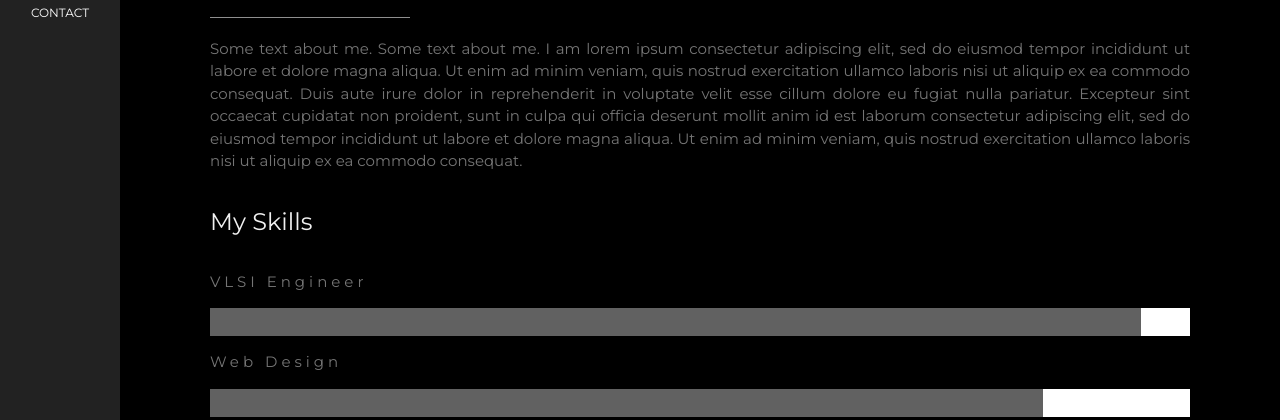
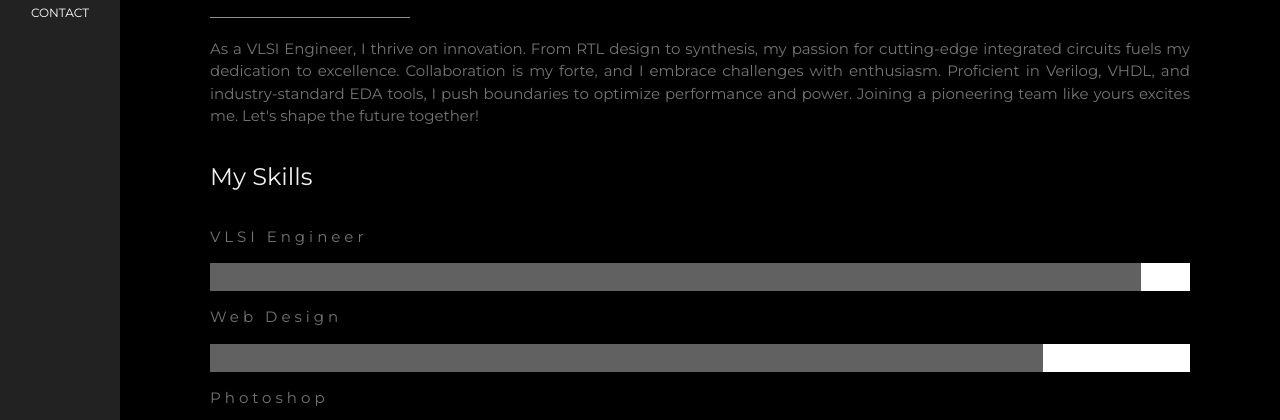
Before and after one commit to maheshrathod09/Resume, a plain HTML site: page index.html in a window 1280 px wide. Shown: the part 380-800 px from the top of the page. Drawn offline with nearby package versions, Linux system fonts and the light colour scheme.

Commit message:
Update index.html

```diff
--- a/index.html
+++ b/index.html
@@ -65,10 +65,9 @@ body, h1,h2,h3,h4,h5,h6 {font-family: "Montserrat", sans-serif}
   <div class="w3-content w3-justify w3-text-grey w3-padding-64" id="about">
     <h2 class="w3-text-light-grey">My Name</h2>
     <hr style="width:200px" class="w3-opacity">
-    <p>Some text about me. Some text about me. I am lorem ipsum consectetur adipiscing elit, sed do eiusmod tempor incididunt ut labore et dolore magna aliqua. Ut enim ad minim veniam, quis nostrud exercitation ullamco laboris nisi ut aliquip
-      ex ea commodo consequat. Duis aute irure dolor in reprehenderit in voluptate velit esse cillum dolore eu fugiat nulla pariatur. Excepteur sint occaecat cupidatat non proident, sunt in culpa qui officia deserunt mollit anim id est laborum consectetur
-      adipiscing elit, sed do eiusmod tempor incididunt ut labore et dolore magna aliqua. Ut enim ad minim veniam, quis nostrud exercitation ullamco laboris nisi ut aliquip ex ea commodo consequat.
-    </p>
+    <p>As a VLSI Engineer, I thrive on innovation. From RTL design to synthesis, my passion for cutting-edge integrated circuits fuels my dedication to excellence. Collaboration is my forte, and I embrace challenges with enthusiasm. Proficient in Verilog, VHDL, and industry-standard EDA tools, I push boundaries to optimize performance and power. Joining a pioneering team like yours excites me. Let's shape the future together!
+
+
     <h3 class="w3-padding-16 w3-text-light-grey">My Skills</h3>
     <p class="w3-wide">VLSI Engineer</p>
     <div class="w3-white">
```
